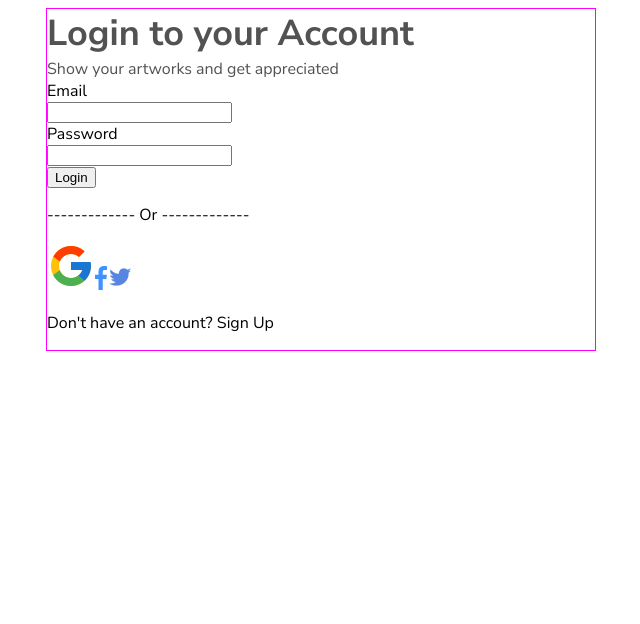
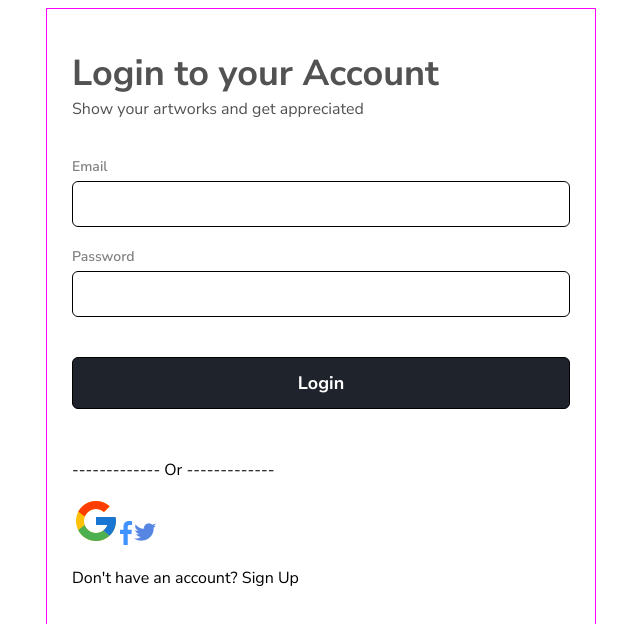
Before and after one commit to chingu-voyages/v40-geckos-team-19, a React (Create React App) app: page /login in a window 1280 px wide. Shown: the top 624 px of the page, without its empty margins (319-959 px from the left). Built offline with nearby package versions, Linux system fonts and the light colour scheme.

Commit message:
styled form

```diff
--- a/src/Components/Login/LoginPage.css
+++ b/src/Components/Login/LoginPage.css
@@ -16,7 +16,7 @@
   width: 100%;
   display: block;
   margin: 0 auto;
-  /* padding: 140px 0 40px; */
+  padding: 40px 25px 30px;
 }
 
 .LoginPage .heading {
--- a/src/Components/Login/LoginPageForm.css
+++ b/src/Components/Login/LoginPageForm.css
@@ -1,9 +1,50 @@
 .login-form {
     display: flex;
     flex-direction: column;
+    margin: 37px 0 30px;
 }
 
 .login-form label,
 .login-form input {
-   display: block;
+   font-weight: 600;
+   font-size: 14px;
+   line-height: 19px;
 }
+
+.login-form label {
+    color: #828282;
+}
+
+.login-form input,
+.login-form button {
+    border: 1px solid black;
+    border-radius: 6px;
+    padding: 13px 10px 12px;
+    margin: 20px 0;
+}
+
+.login-form input {
+    display: block;
+    width: 100%;
+    margin-top: 5px;
+    font-family: inherit;
+    font-weight: 400;
+}
+
+.form-actions button {
+    display: block;
+    width: 100%;
+    color: #FFFFFF;
+    background-color: #1E232C;
+    font-family: inherit;
+    font-size: 18px;
+    font-weight: 800;
+    line-height: 25px;
+    justify-content: center;
+    cursor: pointer;
+}
+
+.form-actions button:hover,
+.form-actions button:active {
+
+}
```
